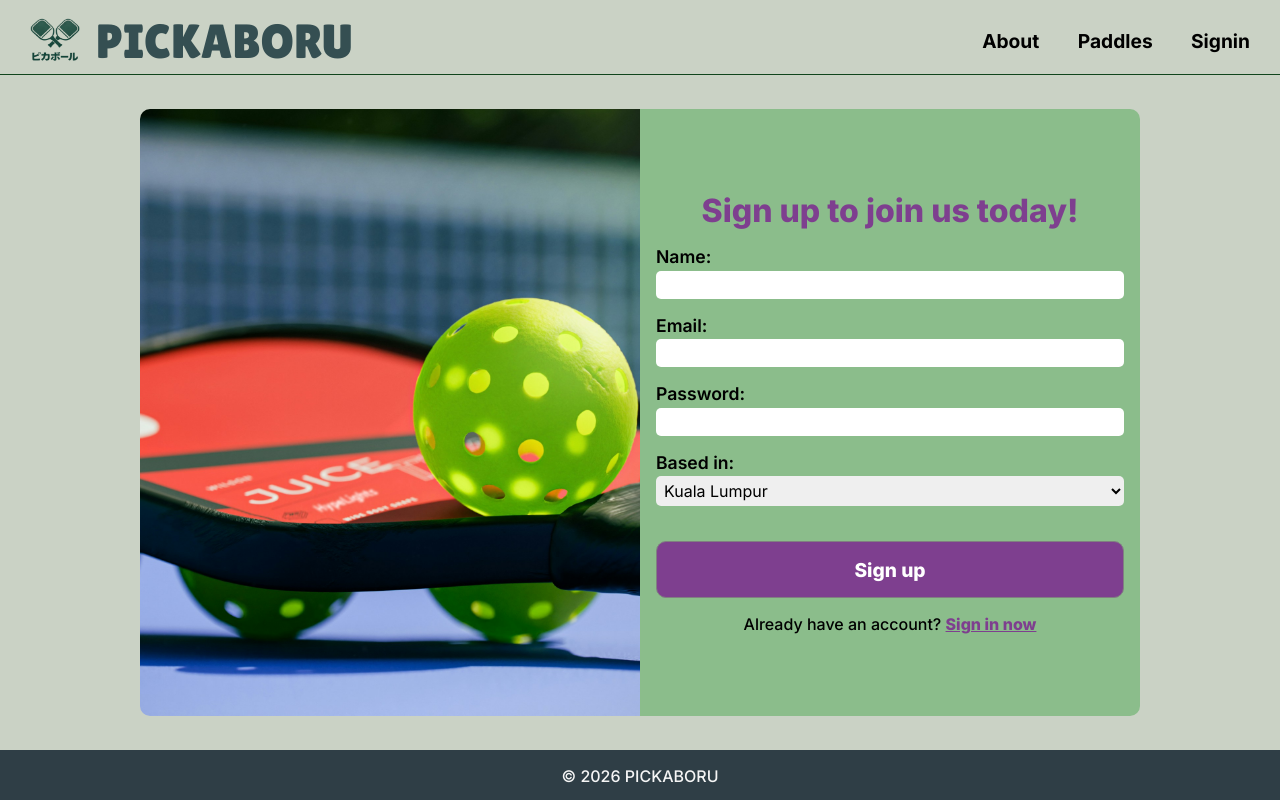
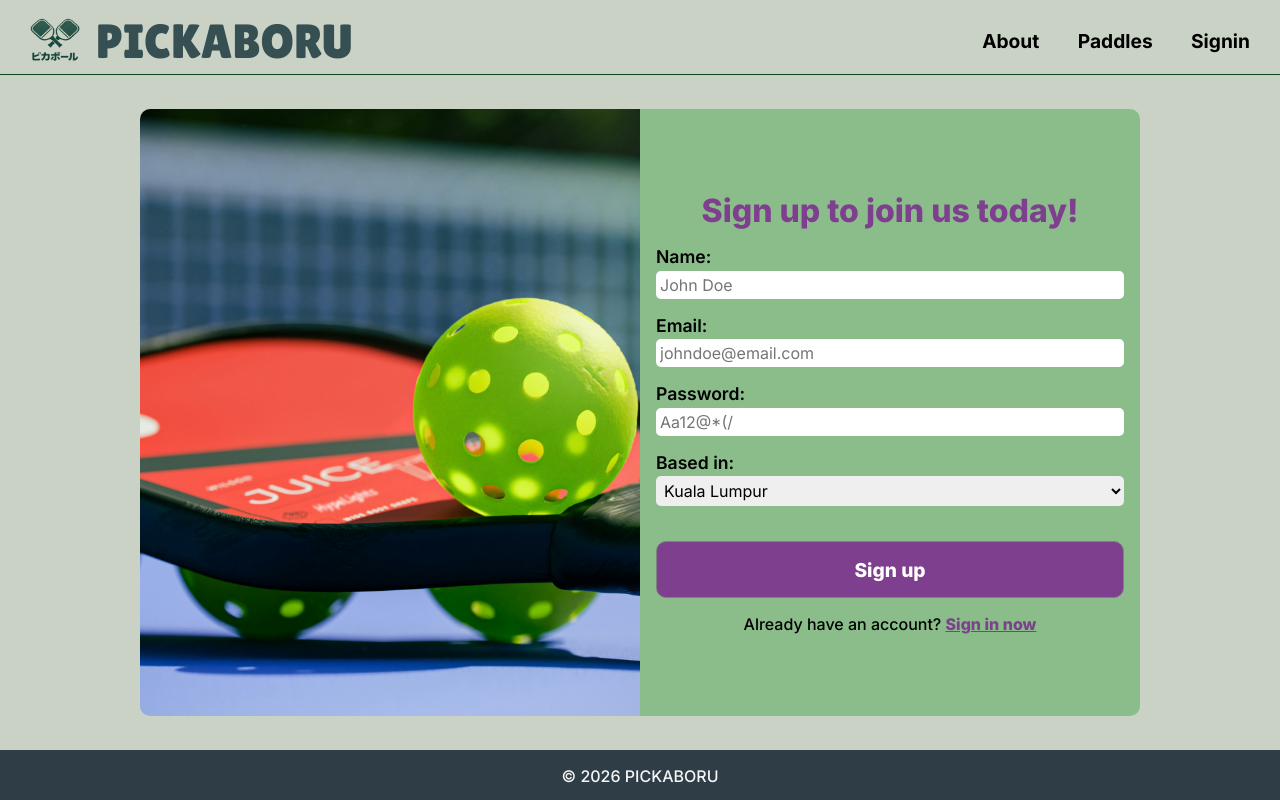
Before and after one commit to wengti/pickaboru, a React (Vite) app: page /signup in a window 1280 px wide. Built offline with nearby package versions, Linux system fonts and the light colour scheme.

Commit message:
Add placeholder for signup form

```diff
--- a/src/Auth/Signup.jsx
+++ b/src/Auth/Signup.jsx
@@ -79,6 +79,7 @@ export default function Signup() {
                             id='name'
                             name='name'
                             className='form-input'
+                            placeholder='John Doe'
                             required
                             disabled={isPending}
                         />
@@ -96,6 +97,7 @@ export default function Signup() {
                             id='email'
                             name='email'
                             className='form-input'
+                            placeholder='johndoe@email.com'
                             required
                             disabled={isPending}
                         />
@@ -113,6 +115,7 @@ export default function Signup() {
                             id='password'
                             name='password'
                             className='form-input'
+                            placeholder='Aa12@*(/'
                             required
                             disabled={isPending}
                         />
```
